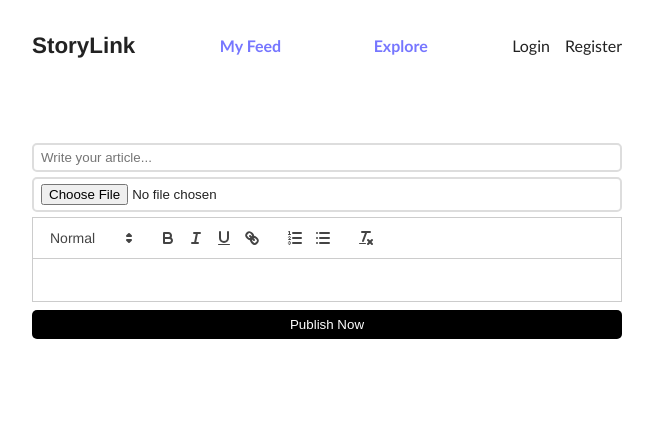
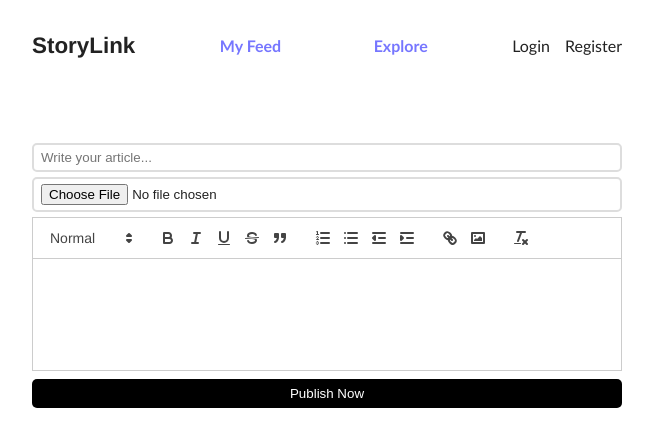
Before and after one commit to hossainchisty/StoryLink-Client, a React (Vite) app: page /draft in a window 1280 px wide. Shown: the top 446 px of the page, without its empty margins (313-966 px from the left). Built offline with nearby package versions, Linux system fonts and the light colour scheme; no server answers.

Commit message:
perf: Seperate editor for readability and performance issues

```diff
--- /dev/null
+++ b/src/components/Editor.jsx
@@ -0,0 +1,28 @@
+import ReactQuill from "react-quill";
+
+// eslint-disable-next-line react/prop-types
+export default function Editor({value,onChange}) {
+  const modules = {
+    toolbar: [
+      [{ header: [1, 2, false] }],
+      ['bold', 'italic', 'underline', 'strike', 'blockquote'],
+      [
+        { list: 'ordered' },
+        { list: 'bullet' },
+        { indent: '-1' },
+        { indent: '+1' },
+      ],
+      ['link', 'image'],
+      ['clean'],
+    ],
+  };
+  return (
+    <div className="content">
+    <ReactQuill
+      value={value}
+      theme={'snow'}
+      onChange={onChange}
+      modules={modules} />
+    </div>
+  );
+}
--- a/src/pages/CreatePostPage.jsx
+++ b/src/pages/CreatePostPage.jsx
@@ -1,13 +1,13 @@
-import ReactQuill from 'react-quill';
 import 'react-quill/dist/quill.snow.css';
 import { useState } from 'react';
 import { Navigate } from 'react-router-dom';
+import Editor from "../components/Editor";
 
 
 export default function CreatePostPage() {
-  const [title, setTitle] = useState('title');
-  const [content, setContent] = useState('content');
-  const [files, setFiles] = useState('files');
+  const [title, setTitle] = useState('');
+  const [content, setContent] = useState('');
+  const [files, setFiles] = useState('');
   const [redirect, setRedirect] = useState(false);
 
   async function createPost(event) {
@@ -39,7 +39,7 @@ export default function CreatePostPage() {
         name="image"
         onChange={event => setFiles(event.target.files)}
       />
-      <ReactQuill onChange={newValue => setContent(newValue)} />
+       <Editor value={content} onChange={setContent} />
       <button style={{ marginTop: '8px' }}>Publish Now</button>
 
     </form>
```
